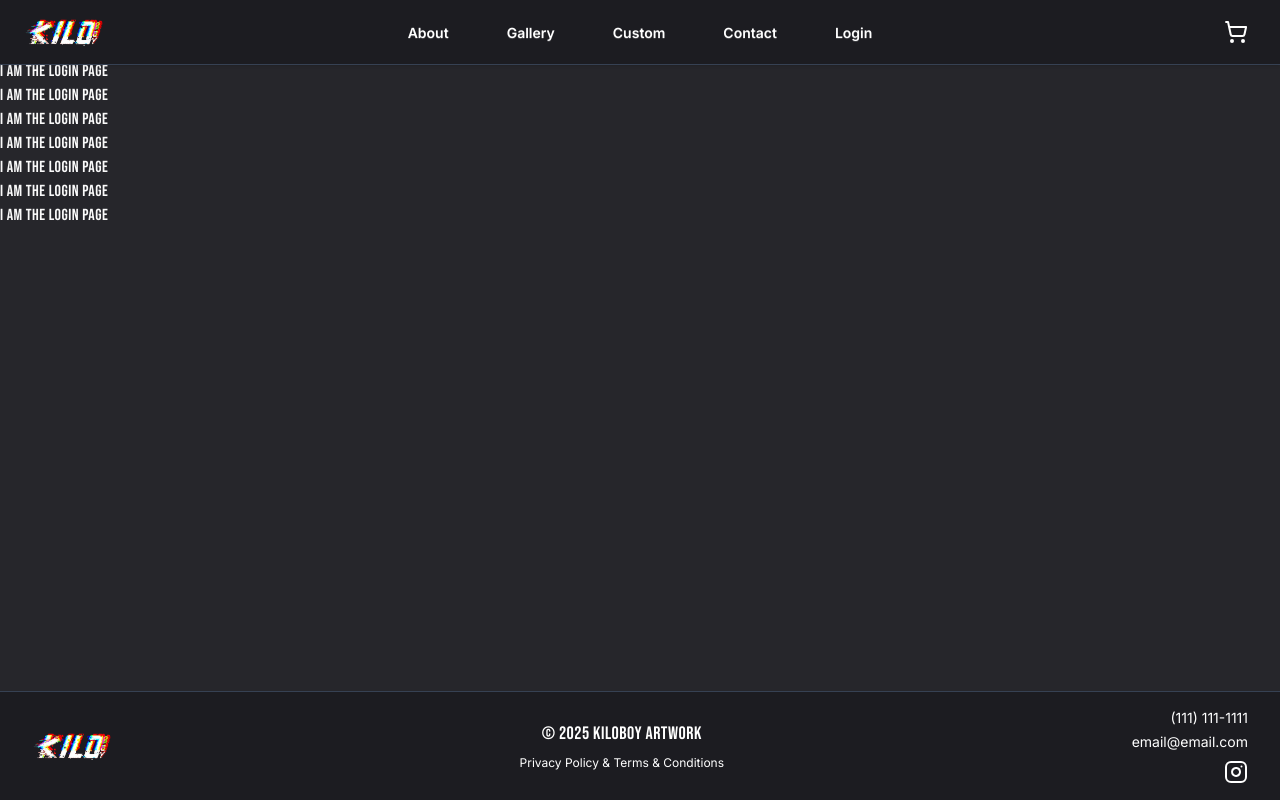
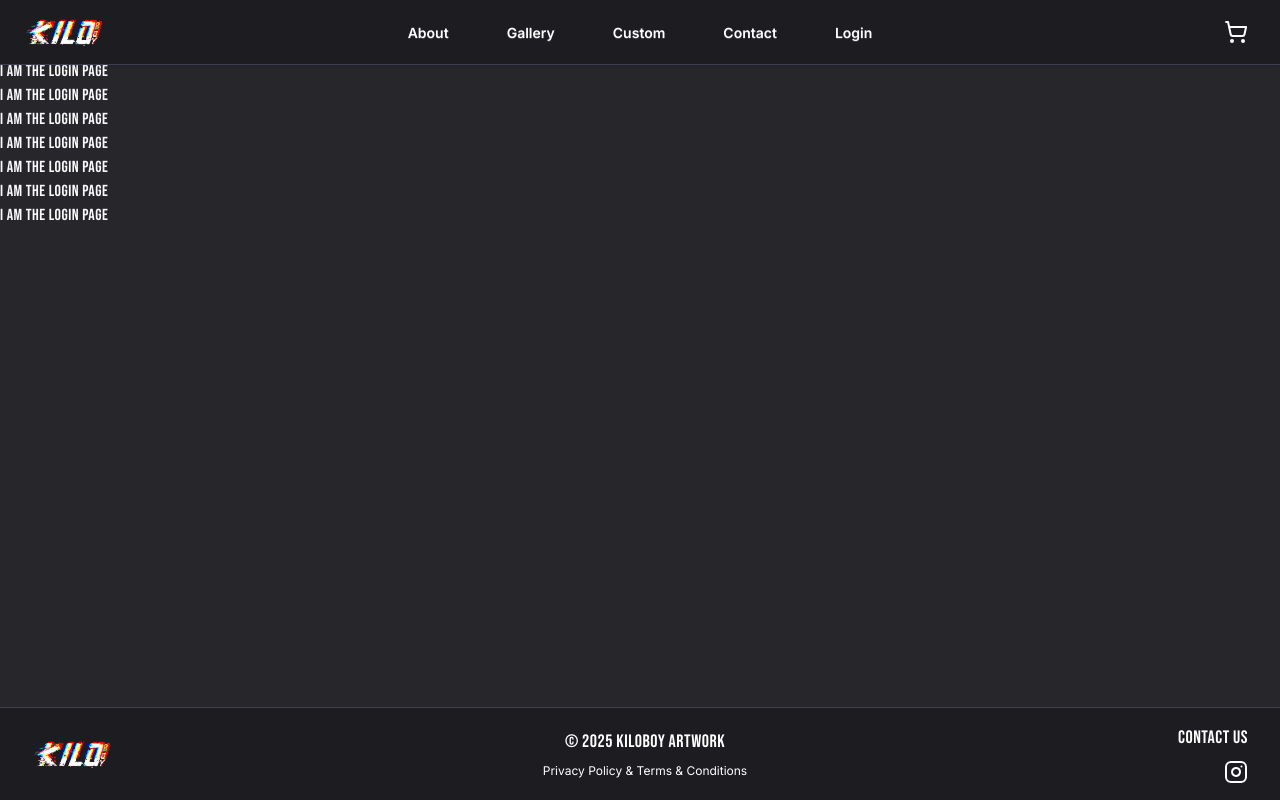
Before and after one commit to MOGARRR/miles, a Next.js app: page /login in a window 1280 px wide. Built offline with nearby package versions, Linux system fonts and the light colour scheme.

Commit message:
adjust contact information on footer

```diff
--- a/app/components/Footer.tsx
+++ b/app/components/Footer.tsx
@@ -37,20 +37,28 @@ const Footer = () => {
         </div>
 
         <div className="text-center md:text-right space-y-1 ">
-          <p> (111) 111-1111 </p>
-          <p> email@email.com</p>
+          <Link
+            href="/contact"
+            className="text-lg hover:text-red-400 transition"
+
+          >
+            <h1> Contact Us </h1>
+          </Link>
 
           <div className="flex justify-center md:justify-end mt-2">
+
             <a
               href="https://www.instagram.com/kiloboyartwork/" aria-label="Instagram"
               target="_blank"
               rel="noopener noreferrer"
               title="Follow us on Instagram"
-              >
-            <Instagram
-              size={24}
-              className="text-white hover:text-red-400 transition" />
+            >
+              <Instagram
+                size={24}
+                className="text-white hover:text-red-400 transition"
+              />
             </a>
+
           </div>
 
         </div>
```
